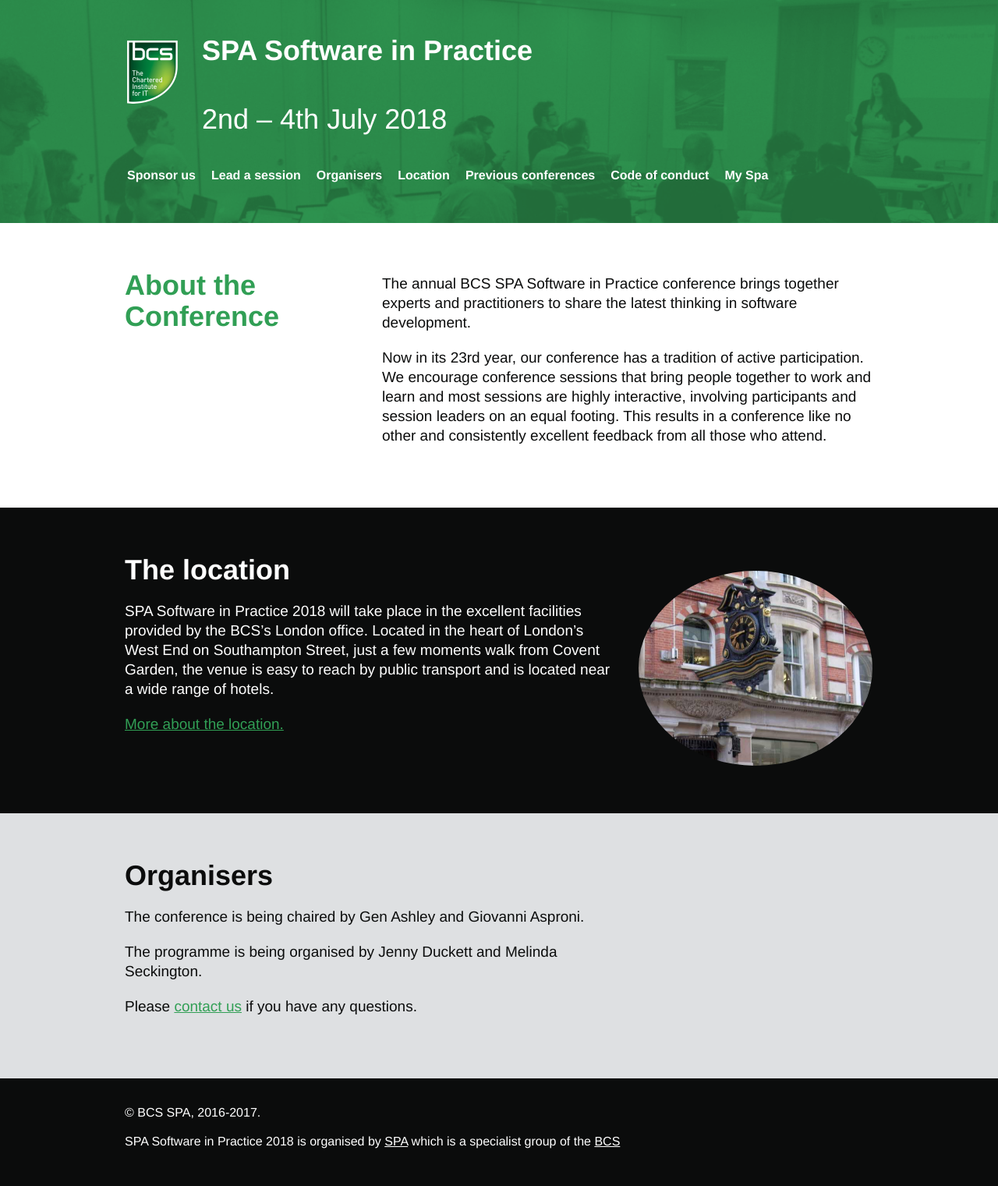
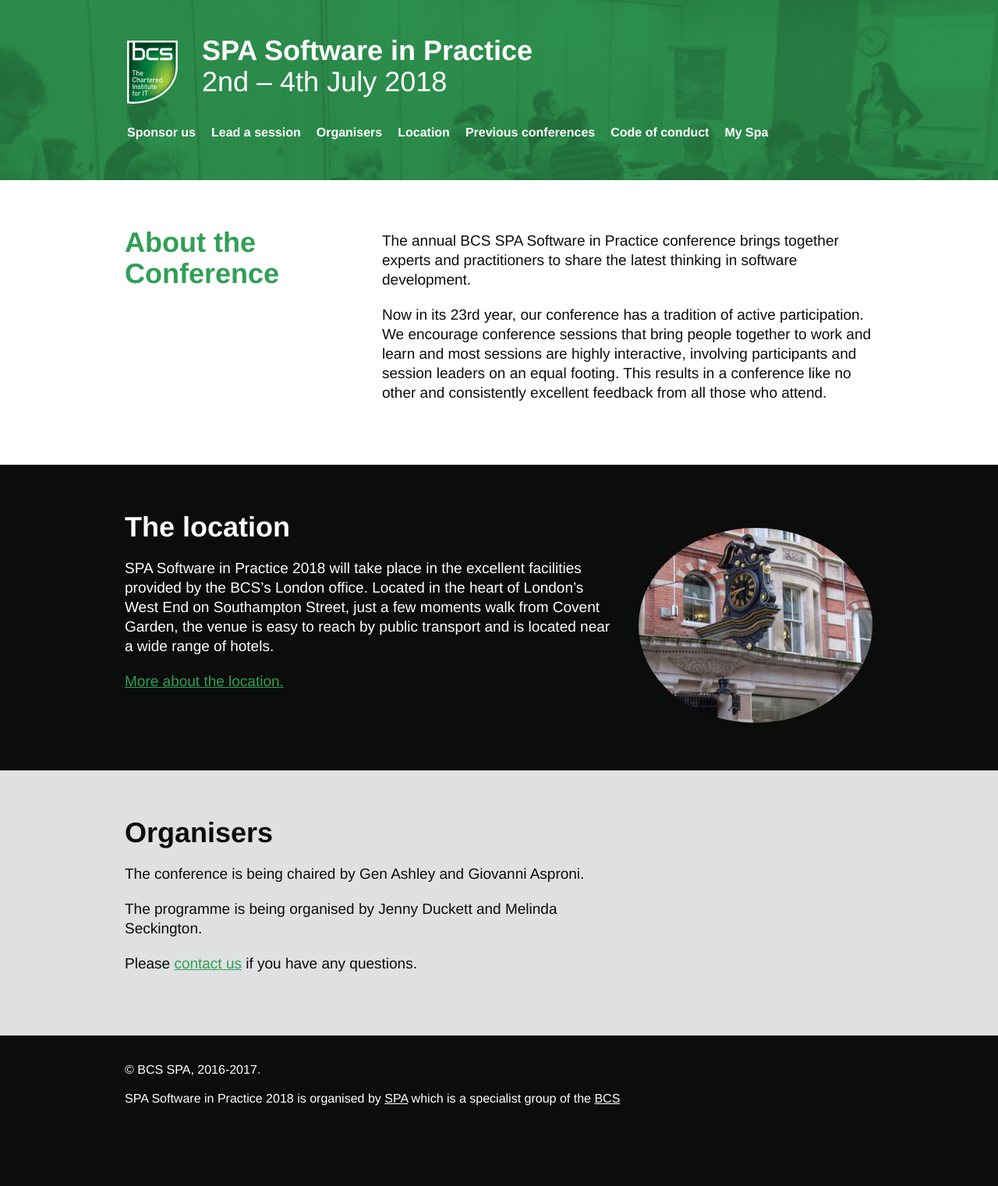
Before and after one commit to spaconference/spa-website, a Jekyll site: the page built from index.md, in a window 1280 px wide. Shown: the whole page at 78% size. Built offline with Jekyll 4.4.1, drawn with Linux system fonts in a browser that asks for light colours; after the commit the page ends 1466 px from its top, so only the background shows below that.

Commit message:
Standardise the header on all pages
Now we've made the page header smaller (783c4c5), it looks a bit odd to
have the header changing from one page to the next. To rectify that, we
can show the date everywhere, show the header background image
everywhere, and remove the spacing between the conference title and the
date.

```diff
--- a/_includes/header.html
+++ b/_includes/header.html
@@ -29,9 +29,7 @@
     <a href="{{ '/' | relative_url }}">{{ site.conference.name }}</a>
   </h1>
 
-  {% if page.url == "/" %}
     <p>{{ site.conference.dates }}</p>
-  {% endif %}
 
   <!--Button for booking now, is styled-->
   <!--<a href="{{ '/book-now.html' | relative_url }}" title="Book your place now"  class="cta">Book your place now</a>-->
--- a/spa.css
+++ b/spa.css
@@ -222,7 +222,7 @@
     line-height:            20px;
 }
 @supports (background-blend-mode:  multiply) {
-    .home header {
+    header {
         background-blend-mode:  multiply;
         background-image:       url(images/header-bg.jpg);
         background-repeat:      no-repeat;
@@ -247,14 +247,6 @@
     margin-bottom:          45px;
     padding-left:           96px;
 }
-header h1:after {
-    content:                '';
-    display:                block;
-    clear:                  both;
-}
-header h1 {
-    *zoom:                  1;
-}
 header h1 img {
   float: left;
   margin-right: 10px;
@@ -271,9 +263,6 @@
 header h2 {
     margin-bottom:          13px;
     margin-top:             -3px;
-}
-header p {
-    margin-bottom:          15px;
 }
 header .cta {
     border-color:           #fff;
@@ -319,6 +308,7 @@
     padding-left: 0;
   }
   header nav {
+    clear: left;
     margin-left: -96px;
   }
 }
```
